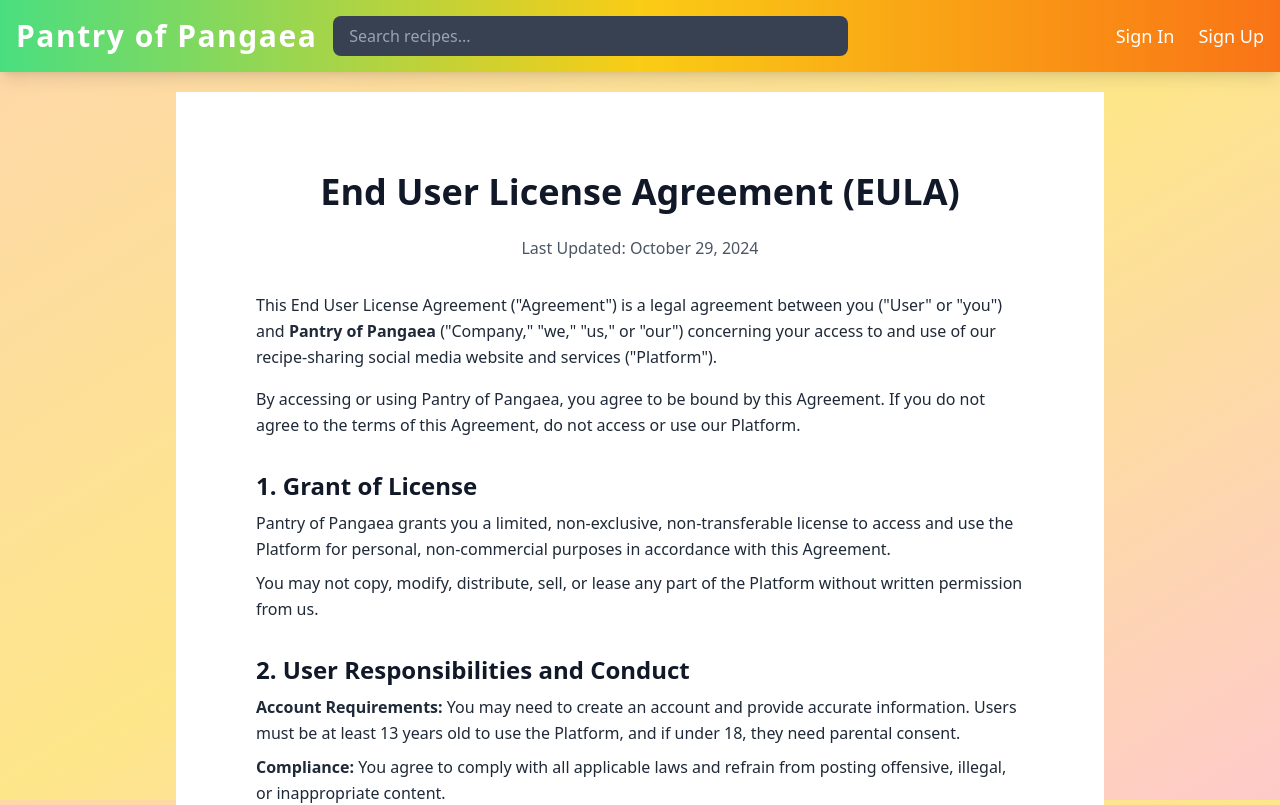
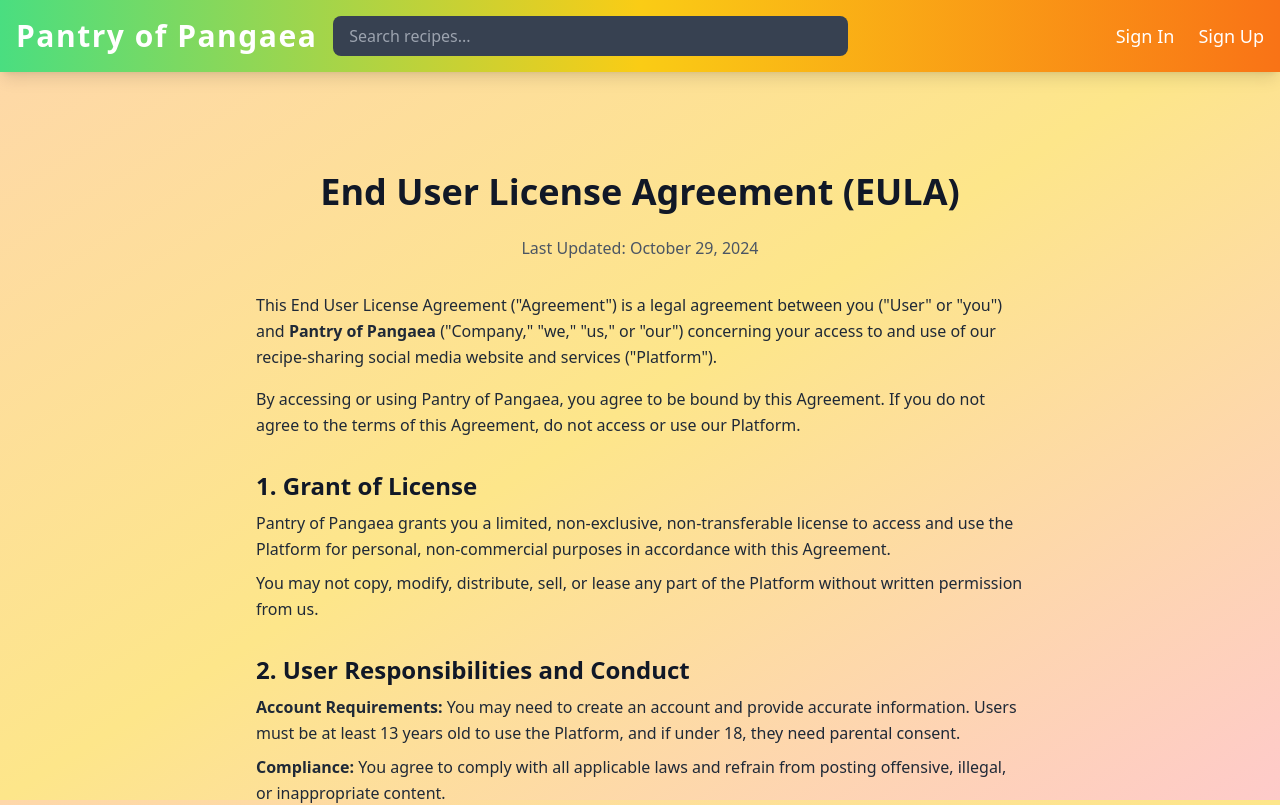
Before and after one commit to Geaboi/pantryofpangaea, a Next.js app: page /eula in a window 1280 px wide. Shown: the top 805 px of the page. Built offline with nearby package versions, Linux system fonts and the light colour scheme; no server answers.

Commit message:
Fix EULA styling

```diff
--- a/app/eula/page.tsx
+++ b/app/eula/page.tsx
@@ -2,7 +2,7 @@
 
 export default function EULA() {
     return (
-      <div className="bg-white text-gray-800 min-h-screen p-8 sm:p-12 lg:p-20">
+      <div className="text-gray-800 min-h-screen p-8 sm:p-12 lg:p-20">
         <div className="max-w-3xl mx-auto">
           <h1 className="text-4xl font-bold text-center mb-6 text-gray-900">End User License Agreement (EULA)</h1>
           <p className="text-center text-gray-600 mb-8">
```
